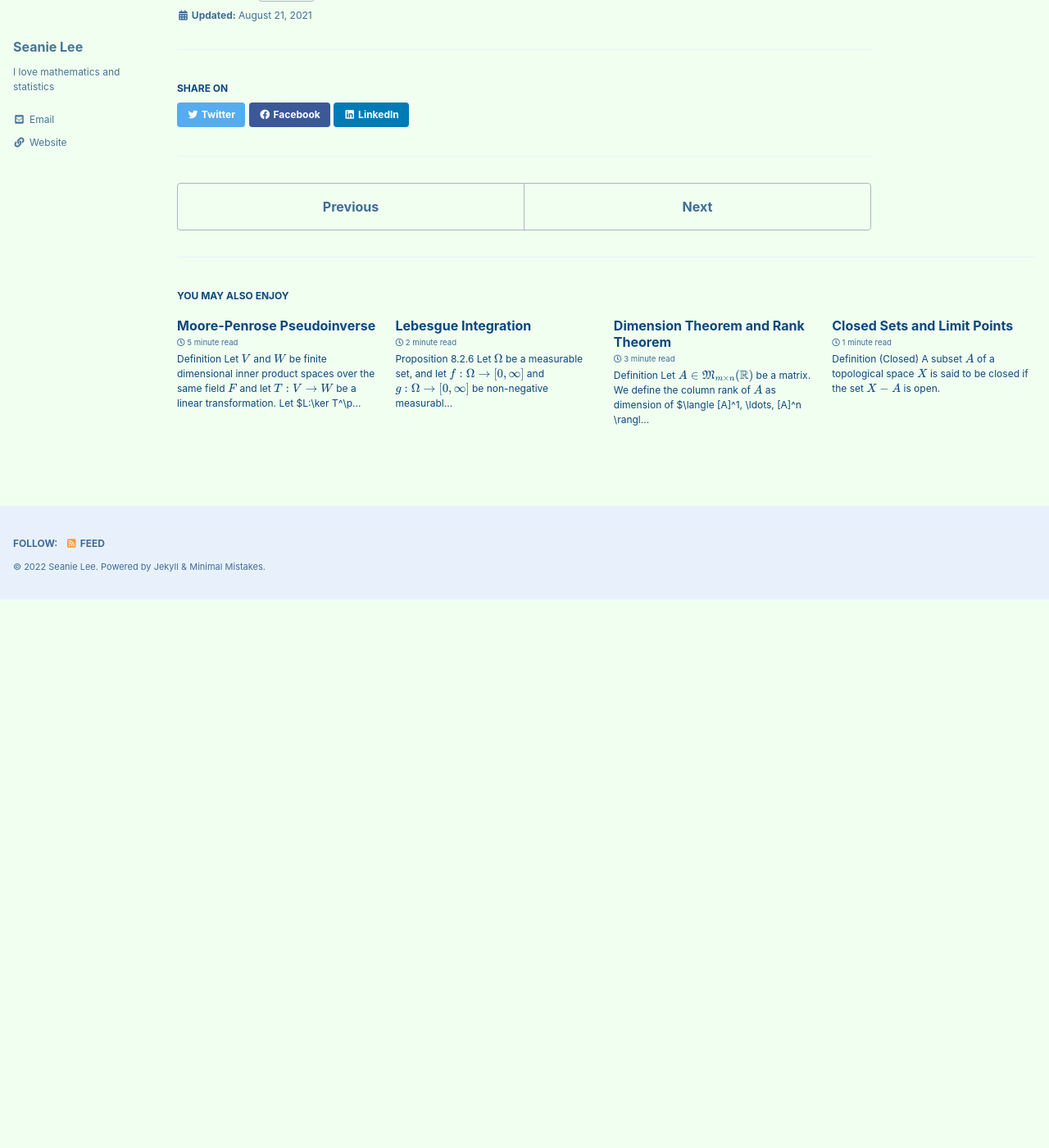
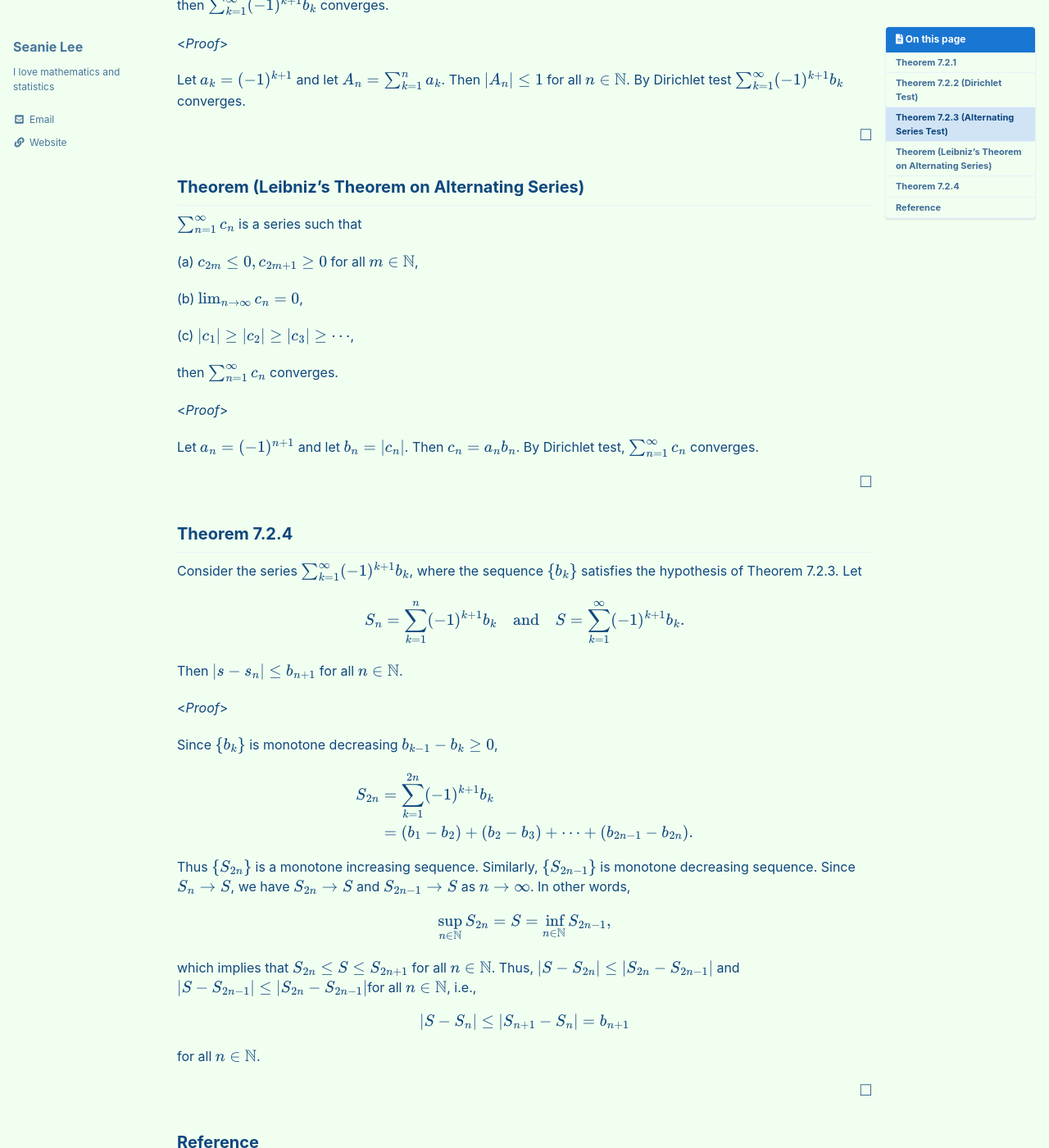
Before and after one commit to seanie12/blog, a Jekyll site: the page built from _posts/2021-08-21-dirichlet-test.md, in a window 1280 px wide and 1400 px high, scrolled down 1808 px. Shown: the whole window at 82% size. Built offline with Jekyll 4.4.1, drawn with Linux system fonts in a browser that asks for light colours; cached includes are drawn as plain includes; formulas are drawn with MathJax 3; before the commit the page ends 2539 px from its top, so only the background shows below that; some of the changed text lies outside the part shown.

Commit message:
Update 2021-08-21-dirichlet-test.md

```diff
--- a/_posts/2021-08-21-dirichlet-test.md
+++ b/_posts/2021-08-21-dirichlet-test.md
@@ -1,5 +1,5 @@
 ---
-title: "Dirichlet Test "
+title: "Dirichlet Test and Absolute Convergence"
 
 categories:
   - Analysis
@@ -7,7 +7,8 @@ categories:
 tags:
   - Abel Partial Summation Formula
   - Dirichlet Test
-
+  - Absolute convergence
+  - Rearrangement of series
 
 
 toc: true
@@ -76,5 +77,82 @@ $$
 By Theorem 7.2.1 the first equality holds. By Cauchy criterion, $\sum_{k=1}^\infty a_kb_k$ converges.
 
 $$\tag*{$\square$}$$
+
+## Theorem 7.2.3 (Alternating Series Test)
+If $\\{b_k\\}$ is a sequence of real numbers satisfying
+
+(a) $b_1 \geq b_2 \geq \cdots \geq 0$, and
+
+(b) $\lim_{k\to\infty} b_k=0$
+
+then $\sum_{k=1}^\infty (-1)^{k+1}b_k$ converges.
+
+<*Proof*>
+
+Let $a_k =(-1)^{k+1}$ and let $A_n=\sum_{k=1}^na_k$. Then $\lvert A_n \rvert \leq 1$ for all $n\in\mathbb{N}$. By Dirichlet test $\sum_{k=1}^\infty (-1)^{k+1}b_k$ converges.
+
+$$\tag*{$\square$}$$
+
+## Theorem (Leibniz's Theorem on Alternating Series)
+$\sum_{n=1}^\infty c_n$ is a series such that
+
+(a) $c_{2m}\leq 0, c_{2m+1} \geq 0$ for all $m\in\mathbb{N}$,
+
+(b) $\lim_{n\to\infty}c_n = 0$,
+
+(c) $\lvert c_1 \rvert \geq \lvert c_2 \rvert \geq \lvert c_3 \rvert \geq \cdots$,
+
+then $\sum_{n=1}^\infty c_n$ converges.
+
+<*Proof*>
+
+Let $a_n = (-1)^{n+1}$ and let $b_n=\lvert c_n \rvert$. Then $c_n = a_n b_n$. By Dirichlet test, $\sum_{n=1}^\infty c_n$ converges.
+
+$$\tag*{$\square$}$$
+
+## Theorem 7.2.4
+
+Consider the series $\sum_{k=1}^\infty (-1)^{k+1}b_k$, where the sequence $\\{b_k\\}$ satisfies the hypothesis of Theorem 7.2.3. Let
+
+$$
+\begin{align*}
+S_n = \sum_{k=1}^n (-1)^{k+1}b_k \quad \text{and} \quad S = \sum_{k=1}^\infty (-1)^{k+1}b_k.
+\end{align*}
+$$
+
+Then $\lvert s- s_n\rvert\leq b_{n+1}$ for all $n\in\mathbb{N}$.
+
+<*Proof*>
+
+Since $\\{b_k\\}$ is monotone decreasing $b_{k-1}-b_k \geq 0$,
+
+$$
+\begin{align*}
+S_{2n} &= \sum_{k=1}^{2n} (-1)^{k+1}b_k \\
+&=(b_1 - b_2) + (b_2 - b_3) + \cdots + (b_{2n-1} -b_{2n}).
+\end{align*}
+$$
+
+Thus $\\{S_{2n}\\}$ is a monotone increasing sequence. Similarly, $\\{S_{2n-1}\\}$ is monotone decreasing sequence. Since $S_n\to S$, we have $S_{2n} \to S$ and $S_{2n-1}\to S$ as $n\to\infty$. In other words,
+
+$$
+\begin{align*}
+\sup_{n\in\mathbb{N}} S_{2n} = S = \inf_{n\in\mathbb{N}}S_{2n-1},
+\end{align*}
+$$
+
+which implies that $S_{2n} \leq S \leq S_{2n+1}$ for all $n\in\mathbb{N}$. Thus, $\lvert S- S_{2n}\rvert \leq \lvert S_{2n} -S_{2n-1}\rvert$ and $\lvert S - S_{2n-1}\rvert \leq \lvert S_{2n} - S_{2n-1}\rvert$for all $n\in\mathbb{N}$, i.e.,
+
+$$
+\begin{align*}
+\lvert S -S_n \vert \leq |S_{n+1}-S_n\rvert = b_{n+1}
+\end{align*}
+$$
+
+for all $n\in\mathbb{N}$.
+
+$$\tag*{$\square$}$$
+
+
 ## Reference
-- Manfred Stoll**『**Introduction to Real Analysis**』**
+- Manfred Stoll, **『**Introduction to Real Analysis**』**
```
